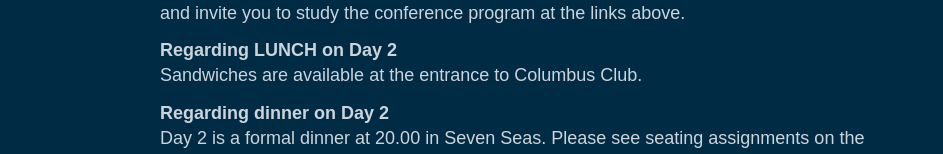
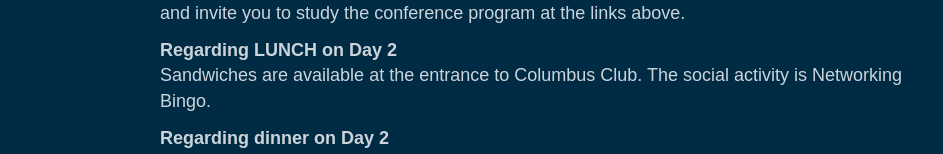
Before and after one commit to dfds/tni-conf-2021, a Vue app in the folder app/: page / in a window 1280 px wide. Shown: the part 577-731 px from the top of the page, without its empty margins (96-1039 px from the left). Built offline with nearby package versions, Linux system fonts and the light colour scheme; no server answers; a web font is replaced by a local one.

Commit message:
Update LandingPage.vue

```diff
--- a/app/src/components/LandingPage.vue
+++ b/app/src/components/LandingPage.vue
@@ -10,7 +10,7 @@
       <p>Dear colleague<br />Welcome to the TECH MOVES US T&I Conference. We hope you are enjoying the conference and invite you to study the conference program at the links above.</p>
       <h2>Regarding LUNCH on Day 2</h2>
       <p>
-        Sandwiches are available at the entrance to Columbus Club.
+        Sandwiches are available at the entrance to Columbus Club. The social activity is Networking Bingo.
       </p>
       <h2>Regarding dinner on Day 2</h2>
       <p>
```
